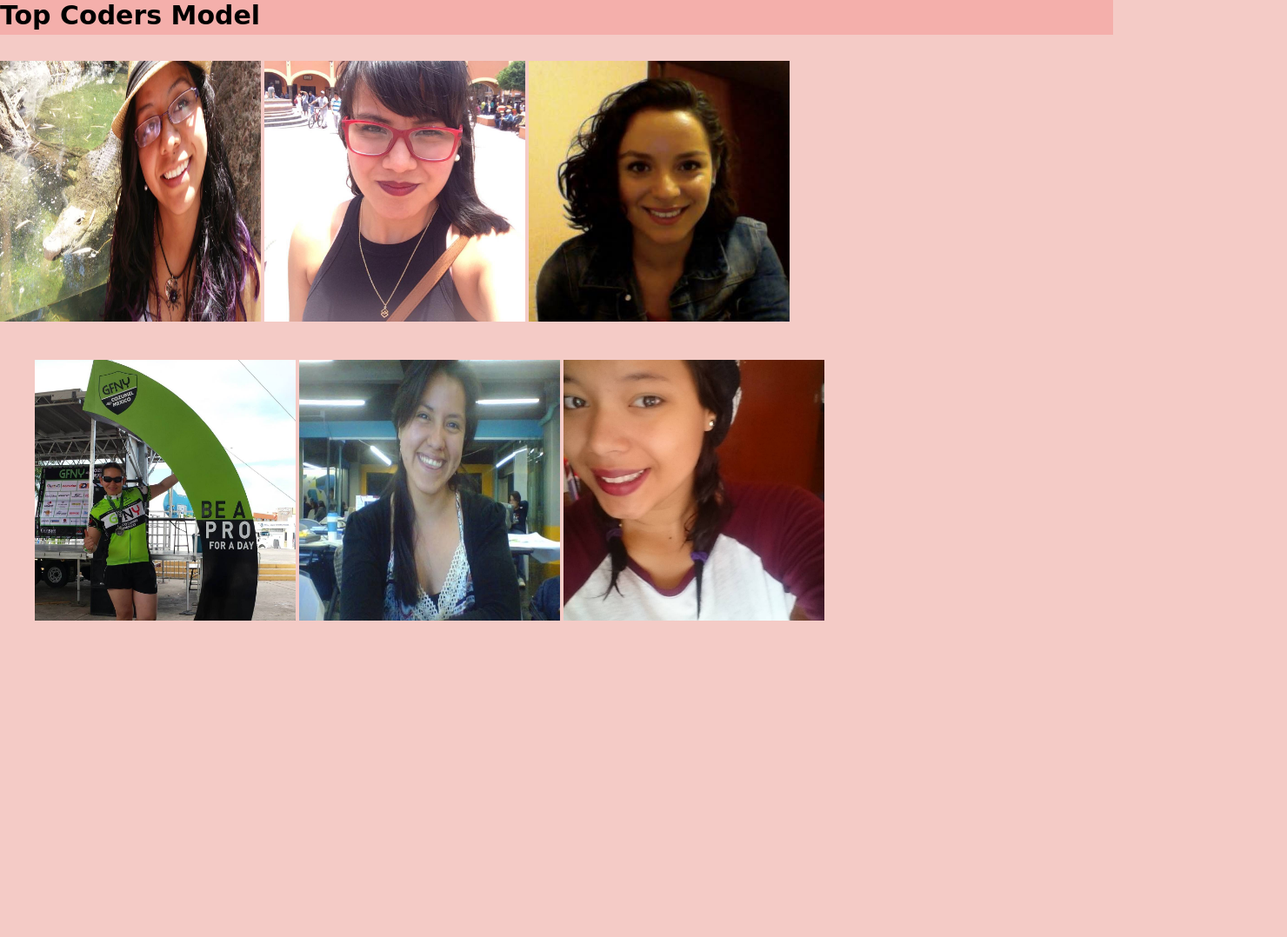
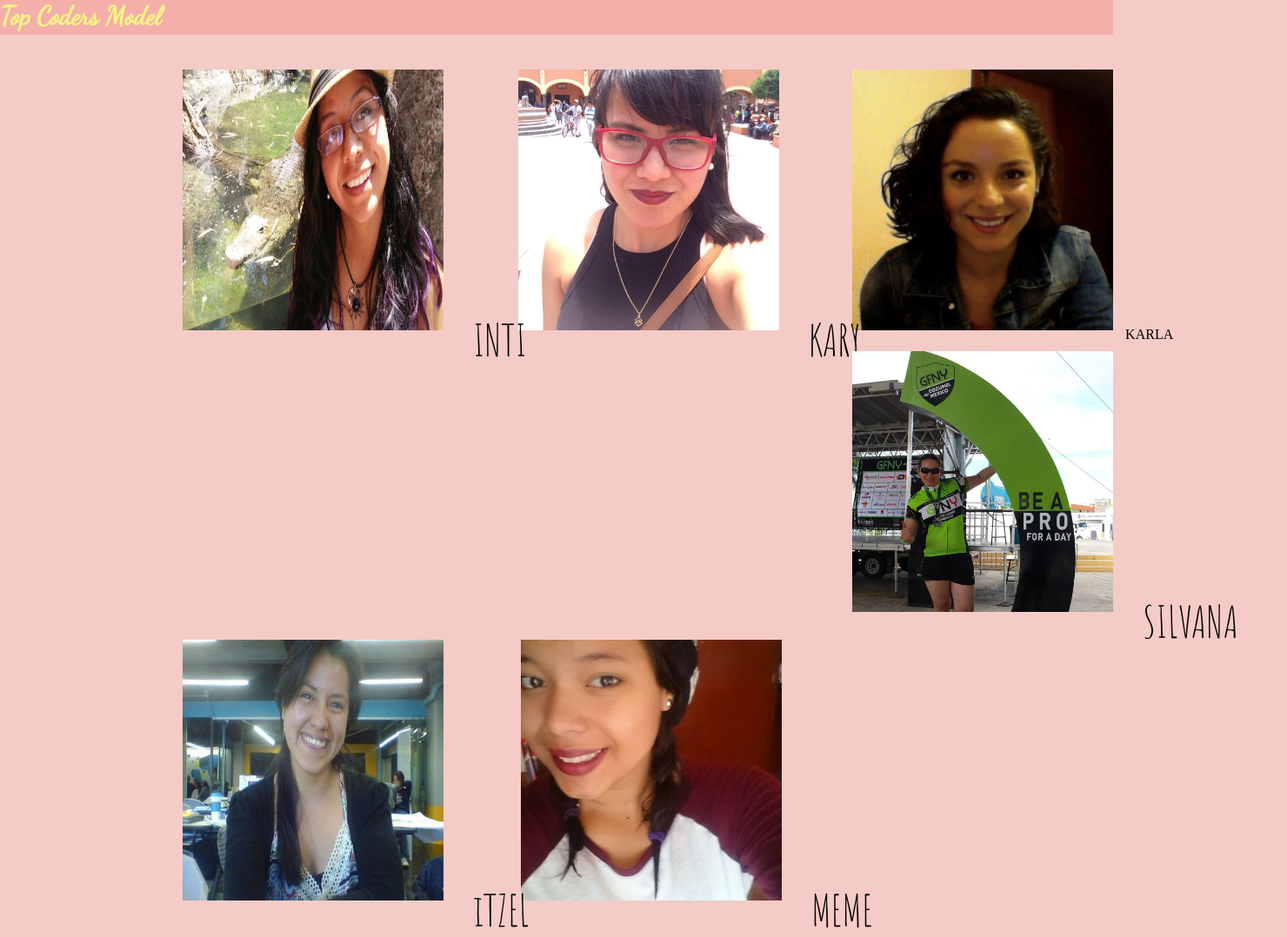
Before and after one commit to Gocchi/Position-Nuestras-Coders, a plain HTML site: page index.html in a window 1280 px wide. Shown: the whole page at 87% size, 1480 px wide, since content can reach past the window. Before the commit the page ends 800 px from the top, so only its background shows below. Drawn offline with Linux system fonts and the light colour scheme.

Commit message:
version 2

```diff
--- a/assets/css/styles.css
+++ b/assets/css/styles.css
@@ -12,22 +12,36 @@ body{
 	height: 40px;
 	margin-bottom: 30px;
 	font-size: 30px;
-	font-family: 'Amatic+SC', cursive;
+	color: #F4F482;
+	font-family: 'Dancing Script', cursive;
 
-}
-
-section{
-	margin: 0;
-	padding: 40px;
 }
 
 .foto{
 	width: 300px;
 	height: 300px;
-
+	margin: 10px;
 
 }
 
-#karla{
-	overflow: hidden;
+.coders1{
+	position: relative;
+	left: 200px;
 }
+
+.coders2{
+	position: relative;
+	left: 200px;
+}
+.contenedor{
+	float: left;
+}
+
+ .nombre{
+	position: relative;
+	font-family: 'Amatic SC', cursive;
+	top: 20px;
+	left: 20px;
+	font-size: 50px;
+	color: #000;
+}
--- a/index.html
+++ b/index.html
@@ -5,6 +5,7 @@
 		<meta charset="utf-8">
 		<link rel="stylesheet" type="text/css" href="assets/css/styles.css">
 		<link href="https://fonts.googleapis.com/css?family=Amatic+SC" rel="stylesheet">
+		<link href="https://fonts.googleapis.com/css?family=Amatic+SC|Dancing+Script|Pacifico" rel="stylesheet">
 	</head>
 	<body>
 
@@ -14,26 +15,33 @@
 
 
 
-		<seccion class ="coders1">
-			<span>
-				<img src="assets/img/inti.jpg" class="foto" id="inti">
+		<section class ="coders1">
+			<span class="contenedor">
+				<img src="assets/img/inti.jpg" class="foto">
+				<span class="nombre">INTI</span>
 			</span>
-			<span>
-				<img src="assets/img/kary.jpg" class="foto" id="kary">
+			<span class="contenedor">
+				<img src="assets/img/kary.jpg" class="foto" >
+				<span class="nombre">KARY</span>
 			</span>
-			<span>
-				<img src="assets/img/karla.jpg" class="foto" id="karla">
+			<span class="contenedor">
+				<img src="assets/img/karla.jpg" class="foto">
+				<span>KARLA</span>
 			</span>
-			</seccion>
-			<section class="coder2">
-			<span>
-				<img src="assets/img/silvana.jpg" class="foto" id="silvana">
+			</section>
+			<section class="coders2">
+			<span class="contenedor">
+				<img src="assets/img/silvana.jpg" class="foto">
+				<span class="nombre">SILVANA</span>
 			</span>
-			<span>
-				<img src="assets/img/itzel.jpg" class="foto" id="itzel">
+			<span class="contenedor">
+				<img src="assets/img/itzel.jpg" class="foto">
+				<span class="nombre">iTZEL</span>
 			</span>
-			<span>
-				<img src="assets/img/meme.jpg" class="foto" id="meme">
+
+			<span class="contenedor">
+				<img src="assets/img/meme.jpg" class="foto">
+				<span class="nombre">MEME</span>
 			</span>
 		</section>
 
```
